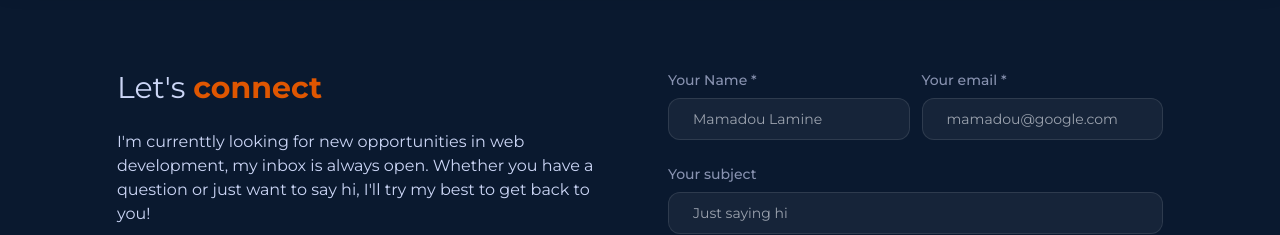
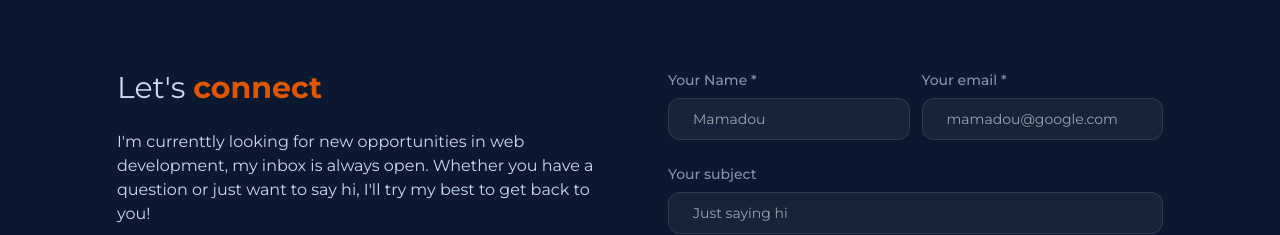
Before and after one commit to alaminediassy/mamadou-portfolio, a Next.js app: page /Contact in a window 1280 px wide. Shown: the part 122-357 px from the top of the page. Built offline with nearby package versions, Linux system fonts and the light colour scheme.

Commit message:
Updating contact page1

```diff
--- a/components/EmailSection.tsx
+++ b/components/EmailSection.tsx
@@ -26,15 +26,15 @@ const EmailSection = () => {
         </div>
         <div>
           <form action="" className="flex flex-col">
-                  <div className="mb-6 flex justify-between gap-3">
-                    <div className="w-full">
+                  <div className="grid mb-6 gap-3 xl:grid-cols-2">
+                    <div className="">
                       <label htmlFor="name" typeof="text" className="text-textdark block text-sm font-medium">Your Name *</label>
                       <input
                       type="text"
                       id="name"
                       required
                       className="bg-white/5 border w-full mt-2  border-white/10 focus:outline-none focus:border-textOrange focus:ring-1/2 focus:ring-textOrange rounded-xl pl-6 text-sm pt-2.5 pb-2.5"
-                      placeholder="Mamadou Lamine" />
+                      placeholder="Mamadou" />
                     </div>
                     <div className="w-full">
                       <label htmlFor="email" typeof="email" className="text-textdark block text-sm font-medium">Your email *</label>
```
